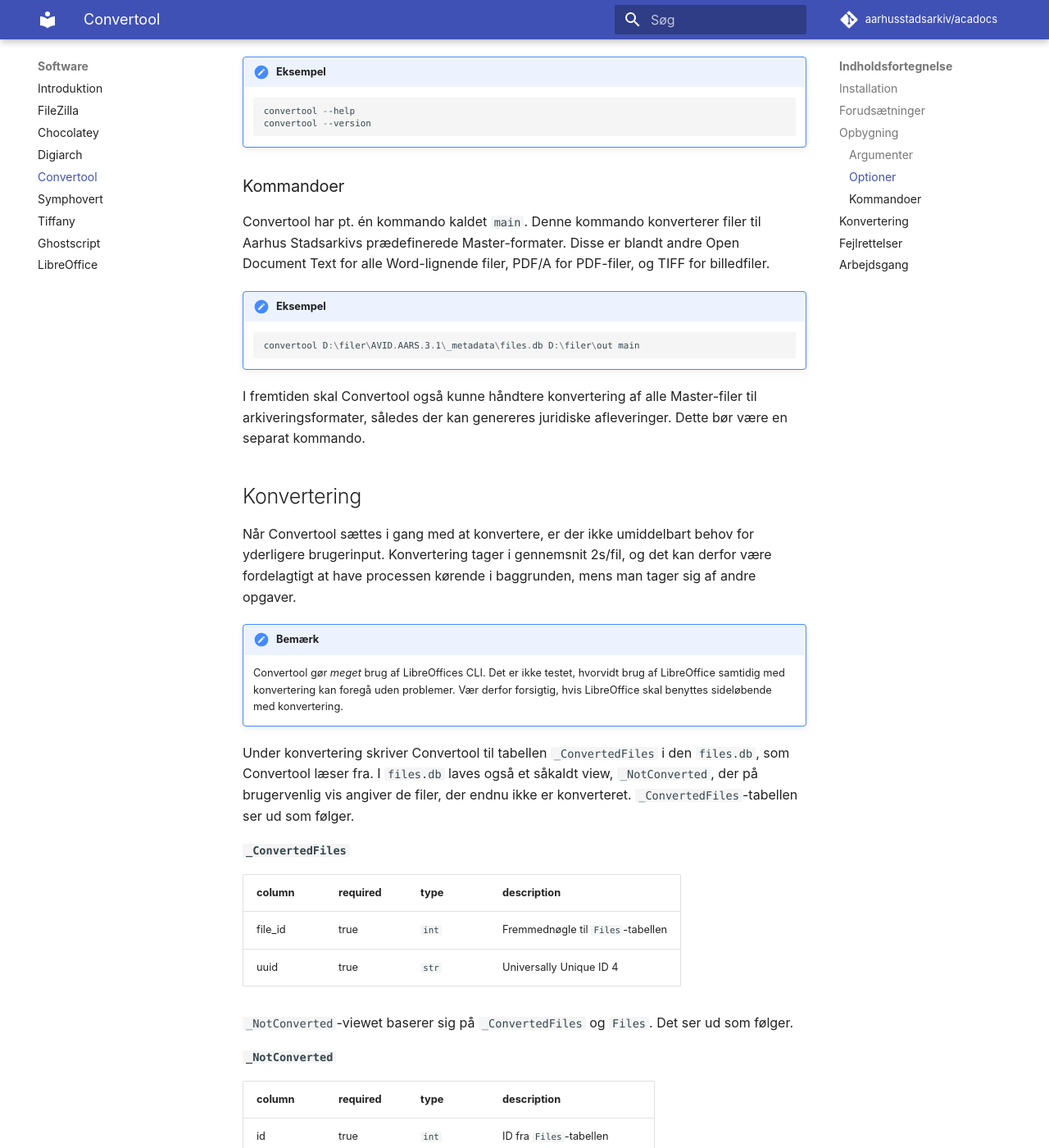
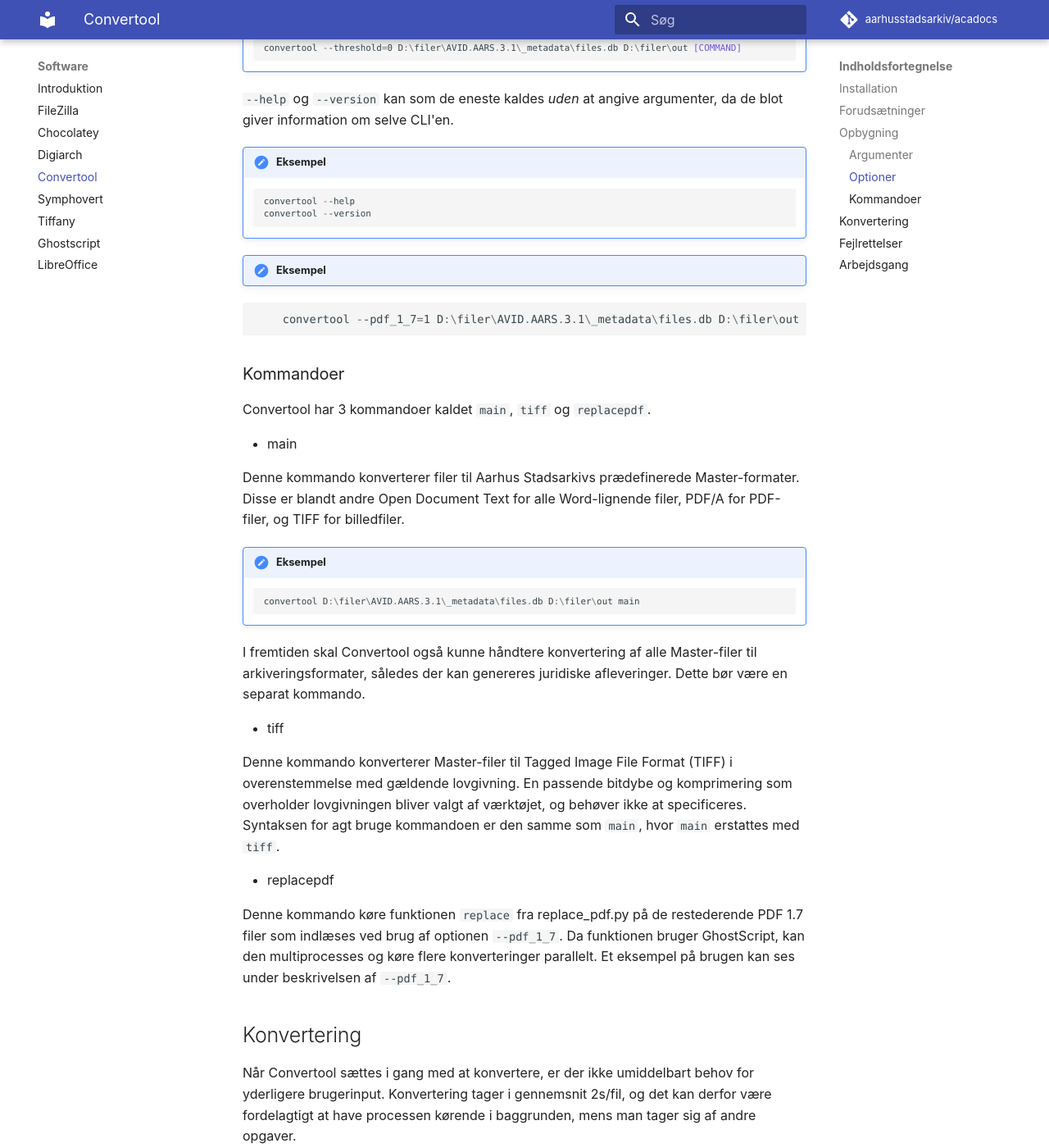
Before and after one commit to aarhusstadsarkiv/acadocs, an MkDocs documentation site: the page built from docs/software/convertool.md, in a window 1280 px wide and 1400 px high, scrolled down 2237 px. Shown: the whole window at 82% size. Built offline with MkDocs 1.6.1 and Material for MkDocs 9.7.7, drawn with Linux system fonts in a browser that asks for light colours; comment, search, counter and statistics services are not loaded; some of the changed text lies outside the part shown.

Commit message:
Update with tiff and replacepdf.

````diff
--- a/docs/software/convertool.md
+++ b/docs/software/convertool.md
@@ -48,11 +48,13 @@
 Convertool genererer selv en mappe baseret på [AARS-ID'et](../acquisition/acquiring-digital-material.md#identifikator), og det er derfor kun nødvendigt at angive en overordnet folder i `OUTDIR`.
 
 ### Optioner
-Convertool har tre optioner, der, som navnet antyder, ikke er påkrævede:
+Convertool har 4 optioner. Som udgangspunk ter disse ikke påkrævede, bortset fra option 4, som skal bruges hvis kommandoen (se kommandoer) `replacepdf` kaldes:
 
 1. `--threshold` angiver det maksimale antal fejl, der må ske under konvertering
 2. `--help` printer hjælp
 3. `--version` printer versionen af Convertool
+4. `--pdf_1_7` Angiver at convertool kun skal indlæse PDF 1.7 filer. Denne Option skal bruges sammen med kammandoen `replacepdf` for at konvertere og
+                overskrive de PDF 1.7 filer som er tilbage efter første gennemkørsel.
 
 `--threshold` kan bruges, hvis man ønsker, at Convertool accepterer et andet antal fejl end standardværdien. Standardværdien udregnes som kvadratroden af det totale antal filer. Hvis få filer konverteres, kan det være fordelagtigt at sætte `--threshold` til `0`, da konvertering så stopper, første gang en fejl hænder. Det er dog ikke anbefalet for større mængder filer.
 
@@ -69,14 +71,33 @@
     convertool --version
     ```
 
+!!! hint "Eksempel"
+```powershell
+    convertool --pdf_1_7=1 D:\filer\AVID.AARS.3.1\_metadata\files.db D:\filer\out replacepdf
+```
+
 ### Kommandoer
-Convertool har pt. én kommando kaldet `main`. Denne kommando konverterer filer til Aarhus Stadsarkivs prædefinerede Master-formater. Disse er blandt andre Open Document Text for alle Word-lignende filer, PDF/A for PDF-filer, og TIFF for billedfiler.
+Convertool har 3 kommandoer kaldet `main`, `tiff` og `replacepdf`.
+
+* main
+
+Denne kommando konverterer filer til Aarhus Stadsarkivs prædefinerede Master-formater. Disse er blandt andre Open Document Text for alle Word-lignende filer, PDF/A for PDF-filer, og TIFF for billedfiler.
 
 !!! hint "Eksempel"
     ```powershell
     convertool D:\filer\AVID.AARS.3.1\_metadata\files.db D:\filer\out main
     ```
 I fremtiden skal Convertool også kunne håndtere konvertering af alle Master-filer til arkiveringsformater, således der kan genereres juridiske afleveringer. Dette bør være en separat kommando.
+
+* tiff
+
+Denne kommando konverterer Master-filer til Tagged Image File Format (TIFF) i overenstemmelse med gældende lovgivning. En passende bitdybe og komprimering som overholder lovgivningen bliver valgt af værktøjet, og behøver ikke at specificeres. Syntaksen for agt bruge kommandoen er den samme som `main`, hvor `main` erstattes med `tiff`.
+
+
+* replacepdf
+
+Denne kommando køre funktionen `replace` fra replace_pdf.py på de restederende PDF 1.7 filer som indlæses ved brug af optionen `--pdf_1_7`.
+Da funktionen bruger GhostScript, kan den multiprocesses og køre flere konverteringer parallelt. Et eksempel på brugen kan ses under beskrivelsen af `--pdf_1_7`.
 
 
 ## Konvertering
````
